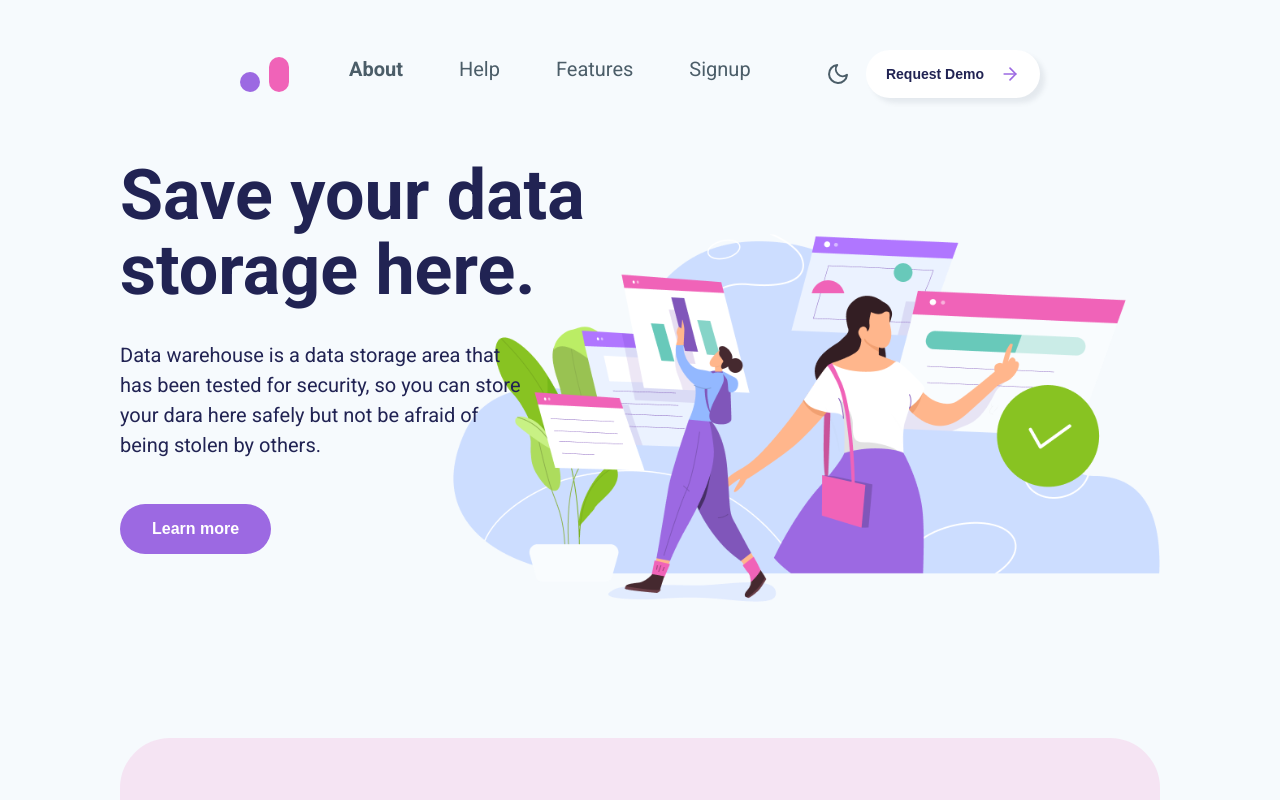
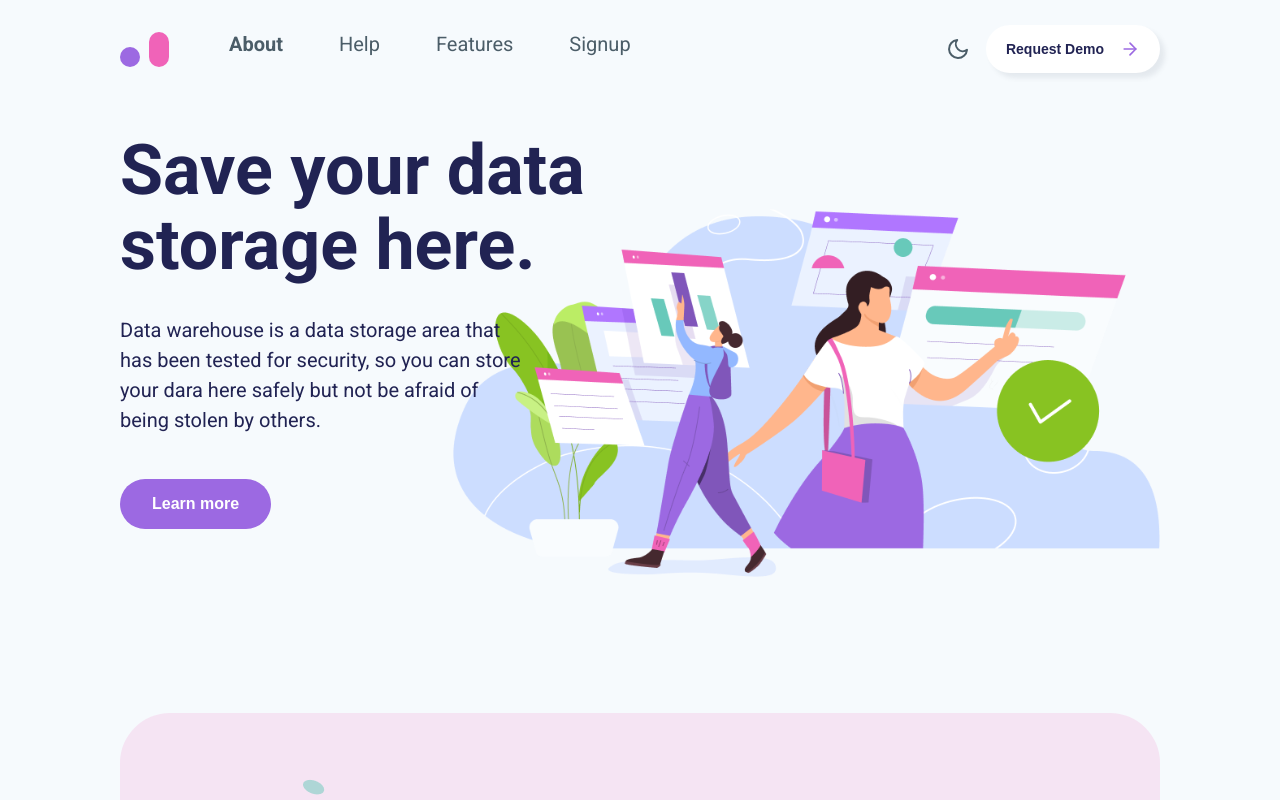
Before and after one commit to hiagopsilva/datawarehouse-clone-ui, a React (Create React App) app: page / in a window 1280 px wide. Shown: the top 800 px of the page. Built offline with nearby package versions, Linux system fonts and the light colour scheme.

Commit message:
update Header

```diff
--- a/src/components/Header/index.tsx
+++ b/src/components/Header/index.tsx
@@ -38,7 +38,7 @@ const Header: React.FC = () => {
       <ThemeContainer>
         <FiMoon size={24} color="#4B5D68" />
 
-        <button>
+        <button type="button">
           <h1>Request Demo</h1>
           <FiArrowRight size={20} color="#9C69E2" />
         </button>
--- a/src/components/Header/styles.ts
+++ b/src/components/Header/styles.ts
@@ -10,7 +10,6 @@ export const Container = styled.div`
   align-items: center;
 
   width: 100%;
-  padding: 25px 120px 0px;
 `;
 
 export const Nav = styled.div`
```
